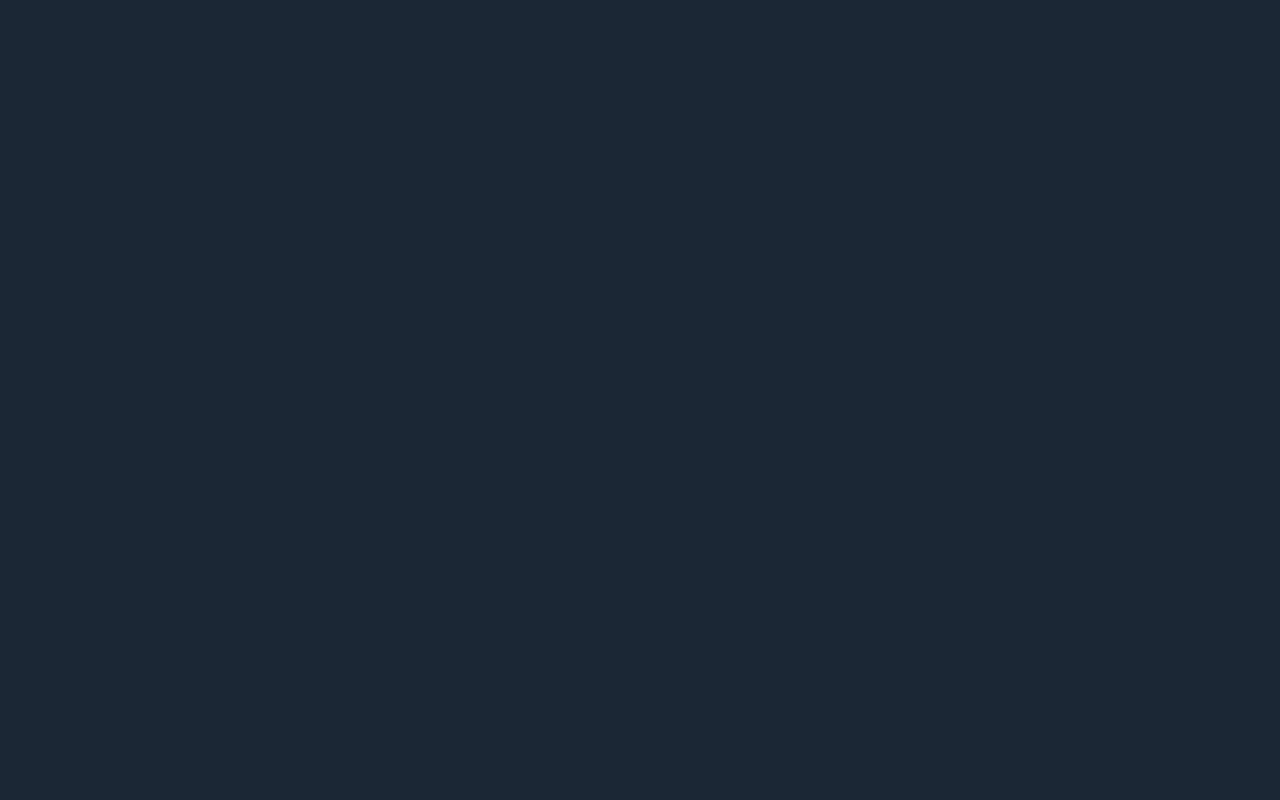
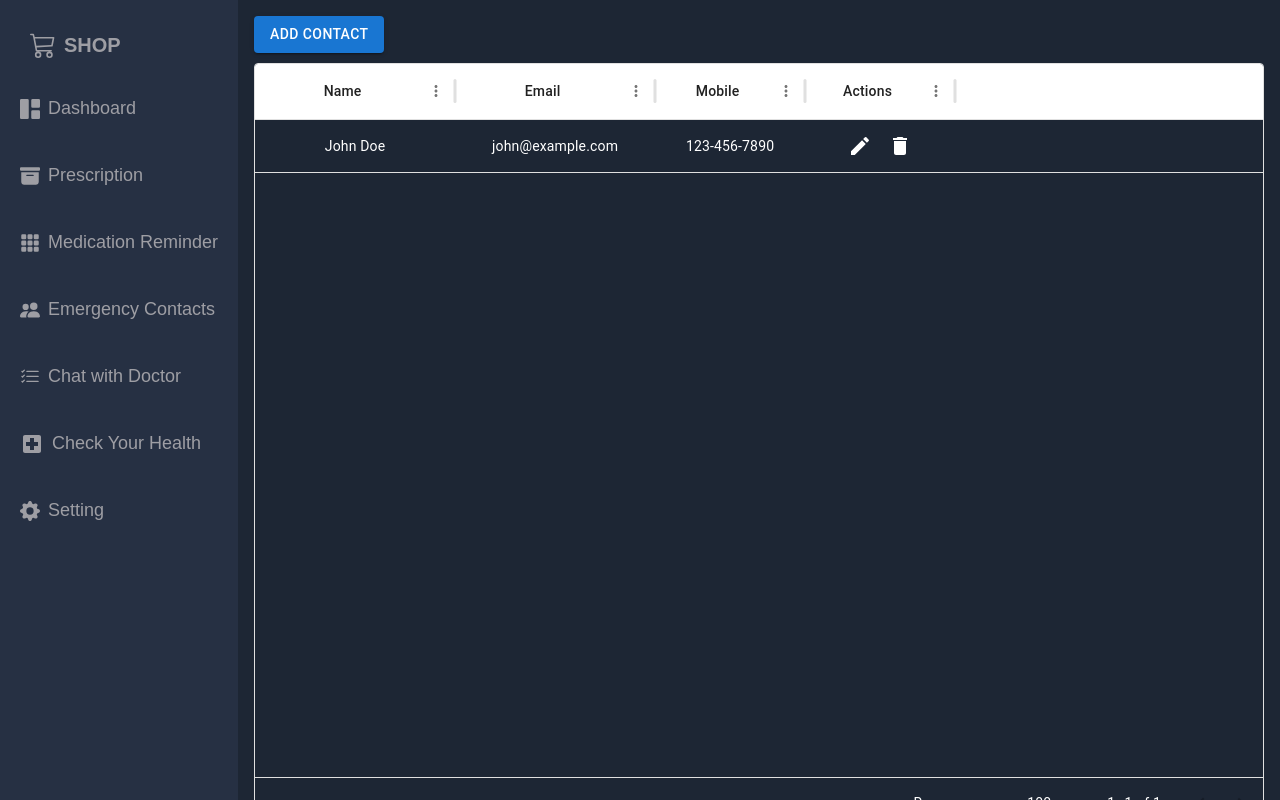
Before and after one commit to akankshamaloo/HelpDroid-React, a React (Create React App) app in the folder frontend/: page /contact in a window 1280 px wide. Before the commit this address had no page. Built offline with nearby package versions, Linux system fonts and the light colour scheme.

Commit message:
minor for contacts

```diff
--- a/frontend/src/App.js
+++ b/frontend/src/App.js
@@ -13,6 +13,7 @@ import Patient from "./pages/patient";
 import PrescriptionUploadPage from "./pages/uploadPrescription";
 import MedicationSchedule from "./pages/Medication";
 import DisplayImages from "./pages/viewprescription";
+import ContactSchedule from "./pages/contact";
 
 function App() {
   return (
@@ -31,6 +32,7 @@ function App() {
           path="/uploadprescription"
           element={<PrescriptionUploadPage />}
         />
+        <Route path="/contact" element={<ContactSchedule />} />
         <Route path="/managemedication" element={<MedicationSchedule />} />
         <Route path="/managepresciption" element={<DisplayImages />} />
         <Route path="/userprofile" element={<User_profile />} />
--- /dev/null
+++ b/frontend/src/pages/contact.jsx
@@ -0,0 +1,231 @@
+import React, { useState } from "react";
+import { DataGrid } from "@mui/x-data-grid";
+import {
+  Box,
+  Button,
+  Dialog,
+  DialogActions,
+  DialogContent,
+  DialogTitle,
+  IconButton,
+  TextField,
+  InputAdornment,
+  useTheme,
+} from "@mui/material";
+import EditIcon from "@mui/icons-material/Edit";
+import DeleteIcon from "@mui/icons-material/Delete";
+import { AdapterDayjs } from "@mui/x-date-pickers/AdapterDayjs";
+import { LocalizationProvider } from "@mui/x-date-pickers/LocalizationProvider";
+import { toast } from "react-toastify";
+import { ToastContainer } from "react-toastify";
+import Sidebar from "../components/Sidebar";
+
+function ContactSchedule() {
+  const [contacts, setContacts] = useState([
+    {
+      id: 1,
+      name: "John Doe",
+      email: "john@example.com",
+      mobile: "123-456-7890",
+    },
+    // ... more contacts
+  ]);
+  const [open, setOpen] = useState(false);
+  const [contactData, setContactData] = useState({
+    id: null,
+    name: "",
+    email: "",
+    mobile: "",
+  });
+
+  const validateEmail = (email) => {
+    return /\S+@\S+\.\S+/.test(email);
+  };
+
+  const validatePhone = (phone) => {
+    return /^\d{3}-\d{3}-\d{4}$/.test(phone);
+  };
+
+  const handleClickOpen = (contact) => {
+    setContactData(contact);
+    setOpen(true);
+  };
+
+  const handleClose = () => {
+    setOpen(false);
+  };
+
+  const handleAdd = () => {
+    setContactData({ id: null, name: "", email: "", mobile: "" });
+    setOpen(true);
+  };
+
+  const handleDelete = (id) => {
+    setContacts(contacts.filter((contact) => contact.id !== id));
+  };
+
+  const handleSave = () => {
+    if (!validateEmail(contactData.email)) {
+      toast.error("Please enter a valid email address.");
+      return;
+    }
+
+    if (!validatePhone(contactData.mobile)) {
+      toast.error("Please enter a valid phone number (format: 123-456-7890).");
+      return;
+    }
+
+    if (contactData.id) {
+      setContacts(
+        contacts.map((contact) =>
+          contact.id === contactData.id ? contactData : contact
+        )
+      );
+    } else {
+      setContacts([...contacts, { ...contactData, id: contacts.length + 1 }]);
+    }
+    handleClose();
+  };
+
+  const handleChange = (event) => {
+    const { name, value } = event.target;
+    setContactData({ ...contactData, [name]: value });
+  };
+
+  const columns = [
+    {
+      field: "name",
+      headerName: "Name",
+      width: 200,
+    },
+    {
+      field: "email",
+      headerName: "Email",
+      width: 200,
+    },
+    {
+      field: "mobile",
+      headerName: "Mobile",
+      width: 150,
+    },
+    {
+      field: "actions",
+      headerName: "Actions",
+      width: 150,
+      renderCell: (params) => (
+        <>
+          <IconButton onClick={() => handleClickOpen(params.row)}>
+            <EditIcon style={{ color: "white" }} />
+          </IconButton>
+          <IconButton onClick={() => handleDelete(params.row.id)}>
+            <DeleteIcon style={{ color: "white" }} />
+          </IconButton>
+        </>
+      ),
+    },
+  ];
+
+  return (
+    <Box sx={{ display: "flex", height: "100vh" }}>
+      <Sidebar OpenSidebar={true} />
+      <Box sx={{ flexGrow: 1, padding: "1rem", overflow: "auto" }}>
+        <Button
+          variant="contained"
+          color="primary"
+          onClick={handleAdd}
+          sx={{ marginBottom: "10px" }}
+        >
+          Add Contact
+        </Button>
+        <DataGrid
+          rows={contacts}
+          columns={columns.map((column) => ({
+            ...column,
+            headerAlign: "center", // This aligns the header text to the center
+          }))}
+          pageSize={5}
+          sx={{
+            "& .MuiDataGrid-cell": {
+              color: "white",
+            },
+            "& .MuiTablePagination-root": {
+              color: "white",
+            },
+            ".MuiDataGrid-root .MuiDataGrid-cell": {
+              color: "white", // This specifically changes the text color of the cells
+            },
+            "& .MuiDataGrid-cell": {
+              textAlign: "center", // Centers the text in cells
+              display: "flex",
+              alignItems: "center", // Vertically center the content in cells
+              justifyContent: "center",
+              color: "white",
+              // Horizontally center the content in cells
+            },
+          }}
+        />
+        <Dialog open={open} onClose={handleClose}>
+          <DialogTitle>
+            {contactData.id ? "Edit Contact" : "Add Contact"}
+          </DialogTitle>
+          <DialogContent>
+            <TextField
+              autoFocus
+              margin="dense"
+              name="name"
+              label="Name"
+              type="text"
+              fullWidth
+              value={contactData.name}
+              onChange={handleChange}
+              disabled={contactData.id != null}
+              InputProps={{
+                startAdornment: (
+                  <InputAdornment position="start">👤</InputAdornment>
+                ),
+              }}
+              sx={{ marginBottom: 2 }}
+            />
+            <TextField
+              margin="dense"
+              name="email"
+              label="Email"
+              type="email"
+              fullWidth
+              value={contactData.email}
+              onChange={handleChange}
+              InputProps={{
+                startAdornment: (
+                  <InputAdornment position="start">📧</InputAdornment>
+                ),
+              }}
+              sx={{ marginBottom: 2 }}
+            />
+            <TextField
+              margin="dense"
+              name="mobile"
+              label="Mobile"
+              type="text"
+              fullWidth
+              value={contactData.mobile}
+              onChange={handleChange}
+              InputProps={{
+                startAdornment: (
+                  <InputAdornment position="start">📱</InputAdornment>
+                ),
+              }}
+              sx={{ marginBottom: 2 }}
+            />
+          </DialogContent>
+          <DialogActions>
+            <Button onClick={handleClose}>Cancel</Button>
+            <Button onClick={handleSave}>Save</Button>
+          </DialogActions>
+        </Dialog>
+        <ToastContainer />
+      </Box>
+    </Box>
+  );
+}
+
+export default ContactSchedule;
```
